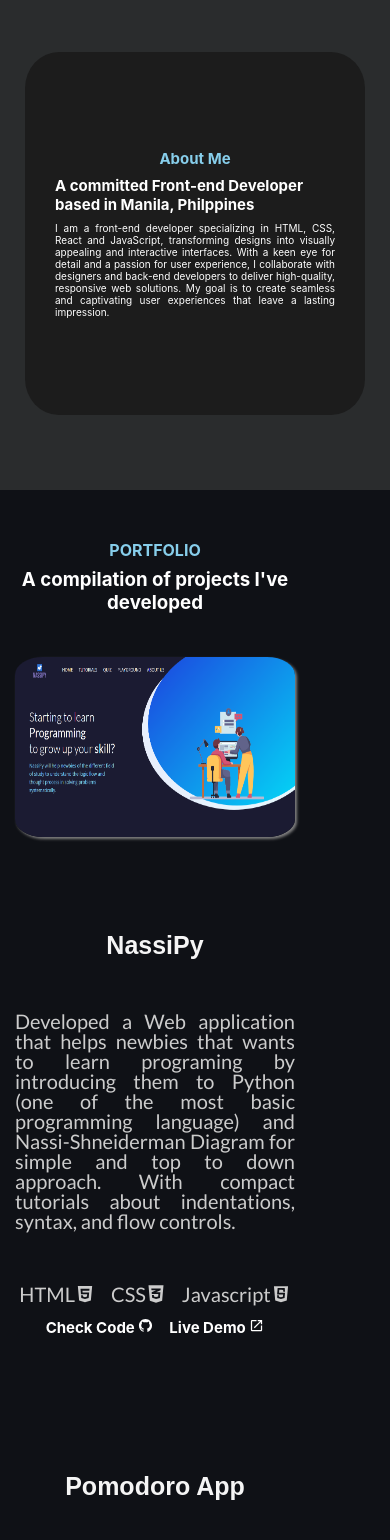
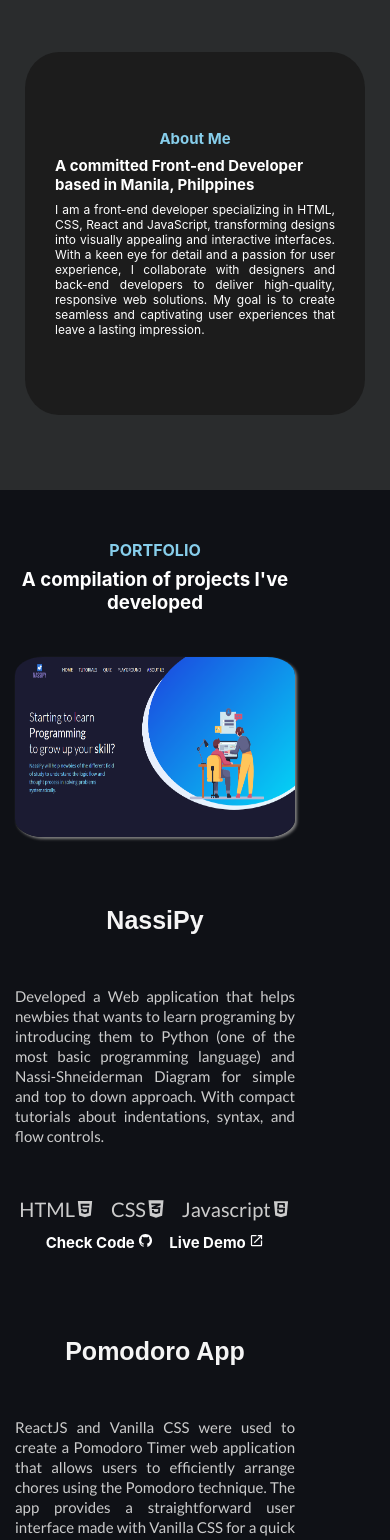
Before and after one commit to LullabyOfLies/react-portfolio, a React (Vite) app: page / in a window 390 px wide. Shown: the part 1198-2738 px from the top of the page. Built offline with nearby package versions, Linux system fonts and the light colour scheme.

Commit message:
fixed responsiveness issue on other vp

```diff
--- a/src/Aboutstyle.css
+++ b/src/Aboutstyle.css
@@ -17,9 +17,9 @@
 }
 
 .imageContainer{
-       /* border: 1px solid red; */
+
        display: flex;
-       /* gap: 1rem; */
+
        height: 350px;
        width: 500px;
        margin: auto;
@@ -33,7 +33,7 @@ img{
        max-width: 100%;
        max-height: 100%;
        object-fit: cover;
-       /* border:  1px solid white; */
+
        border-radius: 10%;
 
 }
@@ -49,7 +49,7 @@ img{
        gap: 1rem;
        text-align: center;
        overflow: hidden;
-       /* width: 400px; */
+
 
 }
 .aboutTxtContainer > h2{
@@ -66,7 +66,7 @@ img{
 }
 
 .aboutTxtContainer > p{
-       /* width: calc(100% - 130px); */
+
        text-align: justify;
        color: white;
 }
@@ -99,7 +99,7 @@ img{
               max-width: 100%;
               max-height: 100%;
               object-fit: cover;
-              /* border:  1px solid gray; */
+
               border-radius: 10%;
 
 
@@ -112,12 +112,10 @@ img{
               flex-direction: column;
               height: 50%;
               width: 500px;
-              /* gap: 0.5rem; */
               text-align: center;
-              padding: 15px;
+              padding: 25px;
               margin: 25px 0;
               font-size: clamp(0.8125rem, 0.2656rem + 1.75vw, 1.25rem);;
-              /* width: 400px; */
               background-color: #1c1c1c;
               border-radius: 10%;
 
@@ -126,11 +124,12 @@ img{
        .aboutTxtContainer > h2{
               text-align: center;
               color: skyblue;
+              padding-top: 25px;
        }
 
        .aboutTxtContainer > h3{
               display: flex;
-              text-align: left;
+              text-align: center;
               color: white;
 
        }
@@ -138,9 +137,9 @@ img{
        .aboutTxtContainer > p{
 
               text-align: left;
-
+              font-size: 13px;
               color: white;
-
+              padding-bottom: 25px;
        }
 }
 
@@ -159,8 +158,6 @@ img{
        }
        .imageContainer{
               display: flex;
-              /* height: 50%;
-              width: 350px; */
               height: 100%;
               width: 100%;
               margin-bottom: 25px;
@@ -173,7 +170,6 @@ img{
               max-width: 350px;
               max-height: 100%;
               object-fit: cover;
-              /* border:  1px solid gray; */
               border-radius: 10%;
 
        }
@@ -244,7 +240,7 @@ img{
               max-width: 100%;
               max-height: 100%;
               object-fit: cover;
-              /* border:  1px solid gray; */
+
               border-radius: 10%;
 
        }
@@ -259,7 +255,7 @@ img{
               gap: 0.5rem;
               text-align: center;
               padding: 30px;
-              /* margin: 50px; */
+
               font-size: 15px;
 
        }
@@ -267,7 +263,7 @@ img{
               display: flex;
               text-align: center;
               color: skyblue;
-              /* font-size: 10px; */
+
               font-style: bold;
        }
 
@@ -275,7 +271,6 @@ img{
               display: flex;
               text-align: left;
               color: white;
-              /* font-size: 10px; */
               font-style: bold;
        }
 
@@ -284,7 +279,7 @@ img{
               text-align: justify;
               text-justify: inter-word;
               color: white;
-              font-size: 10px;
+              font-size: 12px;
               font-style: bold;
 
        }
--- a/src/Contactstyle.css
+++ b/src/Contactstyle.css
@@ -7,18 +7,16 @@
        width: auto;
        flex-direction: column;
        overflow: hidden;
-       /* border: 1px solid red; */
+
 }
 .contact-me .contact-title{
        color: skyblue;
        display: flex;
-       /* height: 100%; */
        width: 100%;
        font-weight:bolder;
        justify-content: center;
        align-items: center;
        overflow: hidden;
-       /* padding: 2px; */
        font-size: 30px;
        font-family: 'Oswald', sans-serif;
        letter-spacing: 5px;
@@ -28,7 +26,6 @@
        padding: 10px;
        display: flex;
        height: 100%;
-       /* width: 100%; */
        align-items: center;
        justify-content: center;
        flex-direction: column;
@@ -97,8 +94,6 @@
 .home-icons button:hover {
        color: #2a2c2d;
        background-color: white;
-       /* border: 1px solid white; */
-       /* transition: all 1s ease; */
 }
 
 
@@ -113,41 +108,6 @@ footer, footer >  p{
 
 }
 
-/* @media screen and (max-width: 820px){
-       .contact-me{
-              display: flex;
-              flex-direction: column;
-              align-items: center;
-              justify-content: center;
-       }
-       .home-icons{
-              display: flex;
-              flex-direction: column;
-              align-items: center;
-              justify-content: center;
-              font-size: 15px;
-              gap: 1rem;
-       }
-
-       .contact-header{
-              overflow: hidden;
-       }
-       .contact-me .contact-title{
-              font-size: 15px;
-       }
-       .contact-title-desc{
-              font-size: 10px;
-
-       }
-       .home-icons button{
-              padding: 0;
-              font-size: 8px;
-              margin: 0;
-              display: flex;
-
-       }
-
-} */
 @media screen and (max-width: 786px) {
        .contact-me{
               display: flex;
@@ -155,17 +115,17 @@ footer, footer >  p{
               align-items: center;
               flex-direction: column;
               overflow: hidden;
-              /* height: 50vh;
-              width: 100vw; */
+
        }
        .home-icons{
               display: flex;
               align-items: center;
               justify-content: center;
               flex-direction: column;
-              /* font-size: 30px; */
-              gap: 2rem;
-              padding-bottom: 100px;
+              font-size: 15px;
+              gap: 1rem;
+              overflow: hidden;
+              padding: 0;
        }
        .contact-me .contact-title{
               font-size: 15px;
@@ -176,7 +136,7 @@ footer, footer >  p{
        }
        .home-icons button{
               border: none;
-              /* font-size: 8px; */
+
               display: flex;
               padding: 0;
               height: 100%;
@@ -184,8 +144,7 @@ footer, footer >  p{
 
        }
        .contact-container{
-              /* width: 500px;
-              height: 500px; */
+
               display: flex;
               justify-content: center;
               align-items: center;
@@ -194,10 +153,9 @@ footer, footer >  p{
               margin: 0;
               padding: 0;
               display: flex;
-              justify-content: flex-start;
-              align-items: center;
-              margin: 20px 0;
+              margin-top: 20px;
               height: 100%;
+              justify-content: center;
        }
 
 }
--- a/src/Projectstyles.css
+++ b/src/Projectstyles.css
@@ -15,7 +15,6 @@
 }
 .wrapper{
        display: grid;
-       /* gap: 1rem; */
        grid-template-columns: repeat(2, 1fr);
        grid-template-columns: repeat(minmax(200px, 1fr));
        grid-template-columns: repeat(auto-fit, minmax(240px, 1fr));
@@ -92,7 +91,7 @@
        color:white;
        text-decoration: none;
        height: 25px;
-       /* margin: auto; */
+
 }
 
 .checkIt{
@@ -165,7 +164,7 @@
               gap: 0.25rem;
               width: 100vw;
               height: 100vh;
-              margin-top: 25px;
+              margin: 25px 0;
               padding-top: 50px;
               overflow-x: hidden;
 
@@ -176,10 +175,9 @@
               align-items: center;
               flex-direction: column;
               gap: 0.5rem;
-              border: 1px solid grey;
-              border-radius: 20px;
 
-              /* padding: auto; */
+
+              padding: auto;
        }
 
        .project1-wrapper{
@@ -201,25 +199,26 @@
 
        .project-desc{
               display: flex;
-              justify-content: flex-start;
+              justify-content: center;
               align-items: center;
               flex-direction: column;
-              height: 500px;
+              height: 200px;
               width: 500px;
-              /* gap: 1rem; */
+
               text-align: center;
-              margin: 25px;
+
               overflow-x: none;
+              padding-bottom: 200px;
 
        }
 
        .project-desc >  p{
 
-              line-height: 20px;
+              line-height: 15px;
               text-align: justify;
               text-justify: inter-word;
               overflow-x: none;
-              font-size: 20px;
+              font-size: 15px;
               width: 350px;
        }
 
@@ -309,7 +308,7 @@
               gap: 0.25rem;
               width: 100vw;
               height: 100%;
-              /* margin: 25px; */
+
               padding: 0;
               overflow-x: hidden;
 
@@ -322,7 +321,7 @@
               flex-direction: column;
               gap: 0.25rem;
                overflow-x: hidden;
-              /* padding: 25px; */
+
               border: none;
 
 
@@ -352,9 +351,9 @@
               height: 100%;
               width: 100%;
               padding: 30px;
-              /* gap: 1rem; */
+
               text-align: center;
-              /* margin: 25px; */
+
               overflow: hidden;
               font-size: 10px;
 
@@ -453,7 +452,7 @@
               gap: 0.25rem;
               width: 100vw;
               height: 100%;
-              /* margin: 25px; */
+
               padding: 0;
               overflow-x: hidden;
 
@@ -466,7 +465,7 @@
               flex-direction: column;
               gap: 0.25rem;
                overflow-x: hidden;
-              /* padding: 25px; */
+
               border: none;
 
 
@@ -496,9 +495,9 @@
               height: 100%;
               width: 100%;
               padding: 30px;
-              /* gap: 1rem; */
+
               text-align: center;
-              /* margin: 25px; */
+
               overflow: hidden;
               font-size: 10px;
 
```
Also changed, not shown: src/Homestyle.css (+1 -10 lines), src/Navbarstyle.css (+2 -37 lines).
